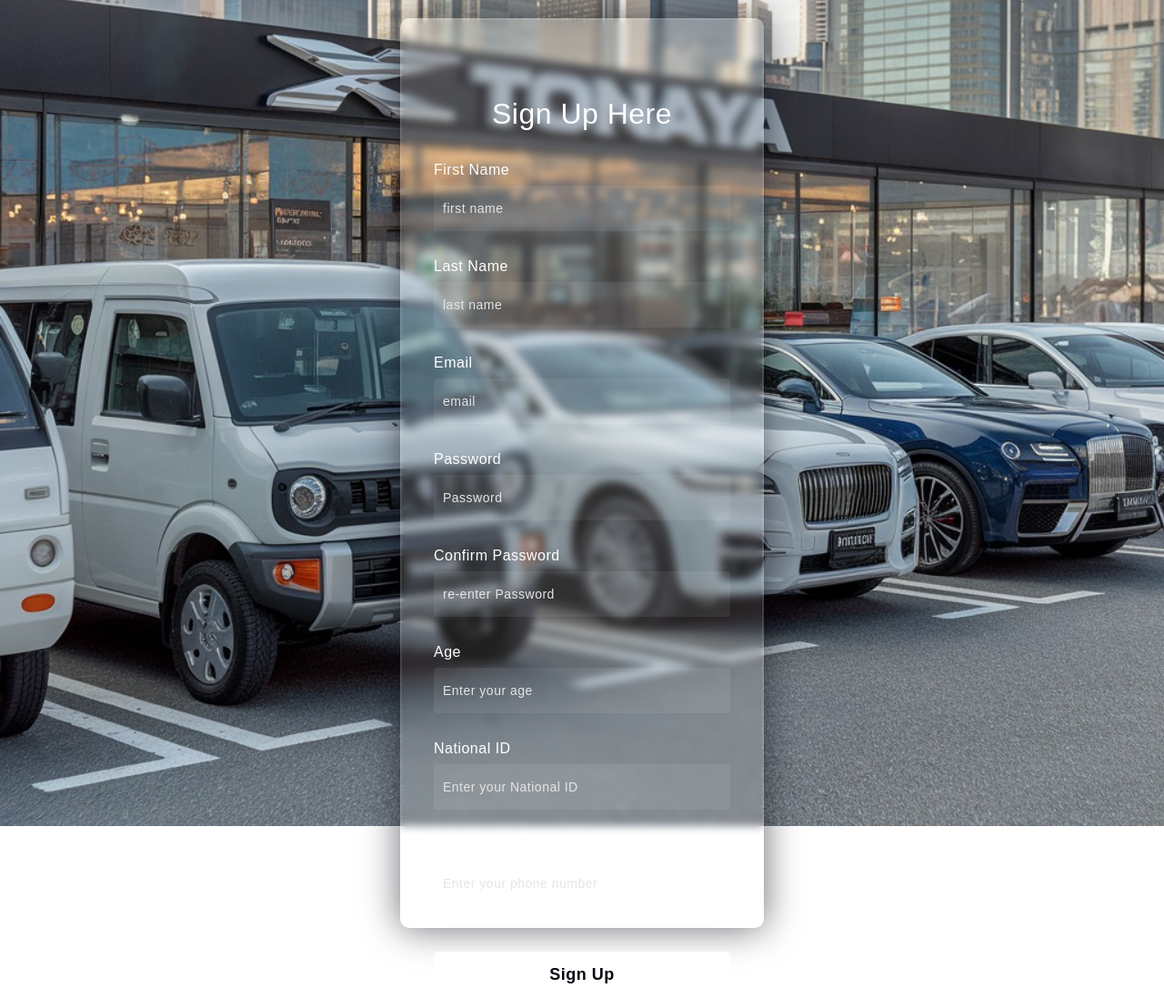
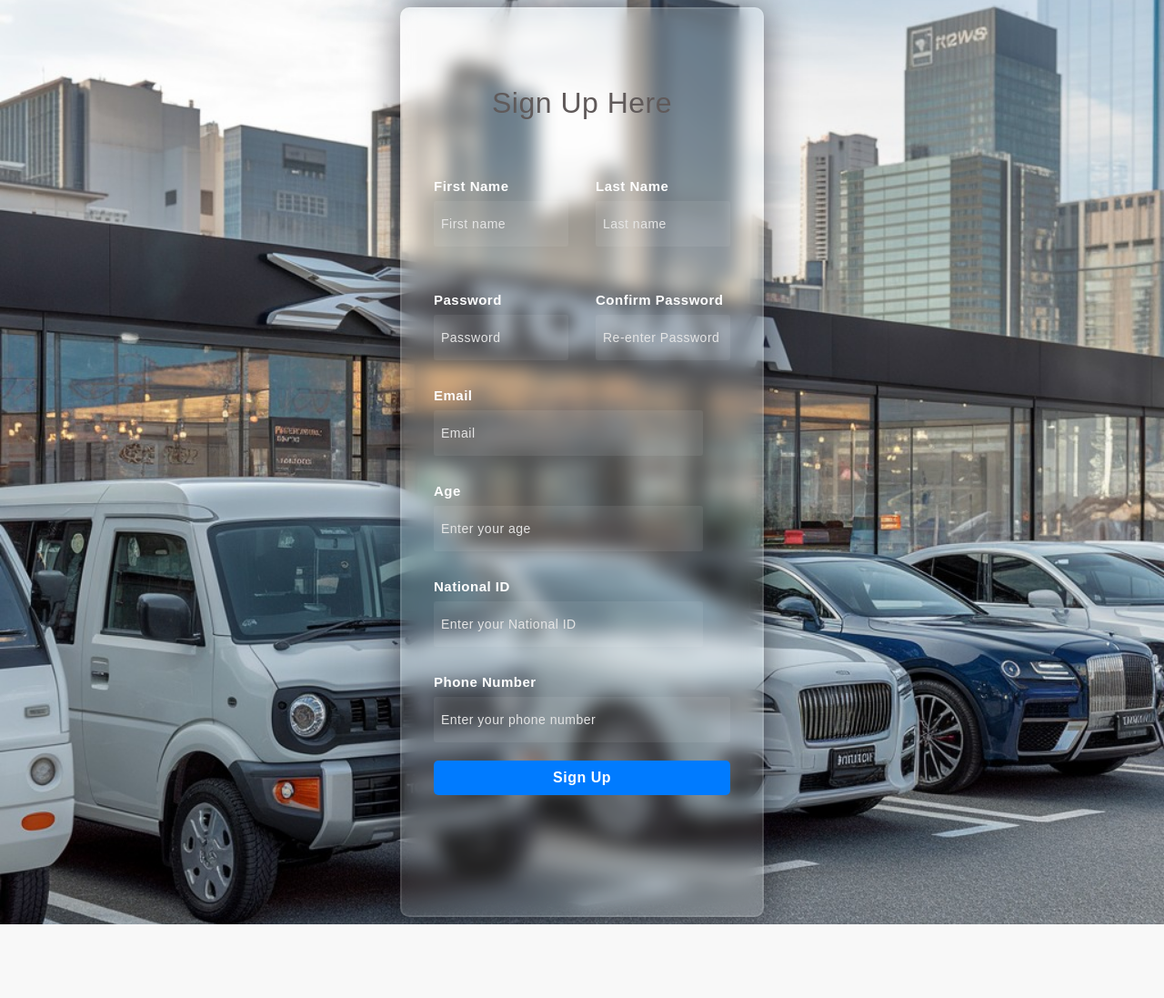
Before and after one commit to abdelrahman-shafie/WebProject, a PHP site: page /HTML/signup.html in a window 1280 px wide. Shown: the whole page at 91% size. After the commit the page ends 1016 px from the top, so only its background shows below. Run offline with PHP 8.4, Linux system fonts and the light colour scheme.

Commit message:
zabat signup w zabat links navbar ma2boula m3alem?

```diff
--- a/CSS/styles.css
+++ b/CSS/styles.css
@@ -16,7 +16,7 @@
         .background{
             width: 430px;
             height: 520px;
-            position: center;
+            position:fixed;
             transform: translate(-50%,-50%);
             left: 50%;
             top: 50%;
@@ -25,7 +25,7 @@
         .background .shape{
             height: 200px;
             width: 200px;
-            position: absolute;
+            position:relative;
             border-radius: 50%;
         }
 
@@ -46,6 +46,8 @@
             font-size: 40px;
             font-weight: 600;
             margin-bottom: 20px;
+            border-radius: 5px;
+            font-palette: dark;
         }
         p {
             font-size: 20px;
@@ -67,12 +69,12 @@
             height: 1000px; /* Keep or adjust as per your requirement */
             width: 400px; /* Keep or adjust as per your requirement */
             background-color: rgba(255, 255, 255, 0.13); /* Semi-transparent background */
-            position: absolute; /* Change to absolute to place it relative to the page */
-            top: 20px; /* Move the form 20px from the top of the page */
+            position:sticky; /* Change to absolute to place it relative to the page */
+            top: 2px; /* Move the form 20px from the top of the page */
             left: 50%; /* Center horizontally */
             transform: translateX(-50%); /* Center horizontally using transform */
             border-radius: 10px; /* Rounded corners */
-            backdrop-filter: blur(5px); /* Background blur effect */
+            backdrop-filter: blur(10px); /* Background blur effect */
             border: 2px solid rgba(255, 255, 255, 0.1); /* Border color and style */
             box-shadow: 0 0 40px rgba(8, 7, 16, 0.6); /* Shadow effect */
             padding: 50px 35px; /* Padding inside the form */
@@ -89,13 +91,17 @@
             font-weight: 500;
             line-height: 42px;
             text-align: center;
+            border-radius: 5px;
+            font-palette: dark;
+            color: #605a5a;
         }
 
 
         label{
             display: block;
             margin-top: 30px;
-            font-size: 16px;
+
+            font-size: 15px;
             font-weight: 500;
         }
         input{
@@ -123,3 +129,51 @@
             border-radius: 5px;
             cursor: pointer;
         }
+        .form-container {
+            max-width: 800px;
+            margin: 0 auto;
+        }
+
+        /* Style for rows to display 3 inputs per line */
+        .form-row {
+            display: flex;
+            justify-content: space-between;
+            margin-bottom: 20px;
+        }
+
+        .form-group {
+            flex: 1;
+            margin-right: 30px;
+        }
+
+        .form-group:last-child {
+            margin-right: 0;
+        }
+
+        label {
+            display: block;
+            margin-bottom: 5px;
+            font-weight: bold;
+        }
+
+        input {
+            width: 100%;
+            padding: 8px;
+            box-sizing: border-box;
+        }
+
+        button {
+            display: block;
+            margin: 20px auto 0;
+            padding: 10px 20px;
+            background-color: #007BFF;
+            color: #fff;
+            border: none;
+            cursor: pointer;
+            border-radius: 5px;
+            font-size: 16px;
+        }
+
+        button:hover {
+            background-color: #0056b3;
+        }
--- a/HTML/cardisplay.html
+++ b/HTML/cardisplay.html
@@ -25,7 +25,7 @@
             <a class="nav-link" href="loginpage.html">Login</a>
           </li>
           <li class="nav-item">
-            <a class="nav-link" href="#">Link</a>
+            <a class="nav-link" href="profile.html">profile</a>
           </li>
           <li class="nav-item">
             <a class="nav-link" href="#">Link</a>
--- a/HTML/profile.html
+++ b/HTML/profile.html
@@ -27,7 +27,7 @@
                   <a class="nav-link" href="loginpage.html">Login</a>
                 </li>
                 <li class="nav-item">
-                  <a class="nav-link" href="#">Link</a>
+                  <a class="nav-link" href="profile.html">Profile</a>
                 </li>
                 <li class="nav-item">
                   <a class="nav-link" href="#">Link</a>
--- a/HTML/signup.html
+++ b/HTML/signup.html
@@ -10,35 +10,63 @@
     <div class="background">
 
     </div>
+    <div class="form-container">
         <form action="../PHP/register.php" method="POST">
             <h3>Sign Up Here</h3>
+
+            <!-- Row 1 -->
+            <div class="form-row">
+                <div class="form-group">
                     <label for="firstname">First Name</label>
-        <input type="text" placeholder="first name" id="firstname" name="firstname">
+                    <input type="text" placeholder="First name" id="firstname" name="firstname">
+                </div>
+                <div class="form-group">
+                    <label for="lastname">Last Name</label>
+                    <input type="text" placeholder="Last name" id="lastname" name="lastname">
+                </div>
 
-        <label for="lastname">Last Name</label>
-        <input type="text" placeholder="last name" id="lastname" name="lastname">
+            </div>
 
-        <label for="email">Email</label>
-        <input type="text" placeholder="email" id="email" name="email">
-
+            <!-- Row 2 -->
+            <div class="form-row">
+                <div class="form-group">
                     <label for="password">Password</label>
                     <input type="password" placeholder="Password" id="password" name="password">
+                </div>
+                <div class="form-group">
+                    <label for="confirmpassword">Confirm Password</label>
+                    <input type="password" placeholder="Re-enter Password" id="confirmpassword" name="confirmpassword">
+                </div>
 
-        <label for="confirmpassword">Confirm Password</label>
-        <input type="password" placeholder="re-enter Password" id="confirmpassword" name="confirmpassword">
+            </div>
+            <div class="form-group">
+                <label for="email">Email</label>
+                <input type="text" placeholder="Email" id="email" name="email">
+            </div>
 
+            <div class="form-group">
                 <label for="age">Age</label>
                 <input type="text" placeholder="Enter your age" id="age" name="age">
-
+            </div>
+            <div class="form-group">
                 <label for="national_ID">National ID</label>
                 <input type="text" placeholder="Enter your National ID" id="national_ID" name="national_ID">
+            </div>
+            <!-- Row 3 -->
+            <div class="form-row">
 
+                <div class="form-group">
                     <label for="phone_number">Phone Number</label>
                     <input type="text" placeholder="Enter your phone number" id="phone_number" name="phone_number">
+                </div>
 
+            </div>
+
+
+            <!-- Submit Button -->
             <button id="hover">Sign Up</button>
-        <script type="module" src="../JS/button1.js"></script>
         </form>
+    </div>
 
 
 
```
Also changed, not shown: HTML/cardisplay_admin.html (+1 -33 lines). Lines whose indentation alone changed are shown as unchanged.
